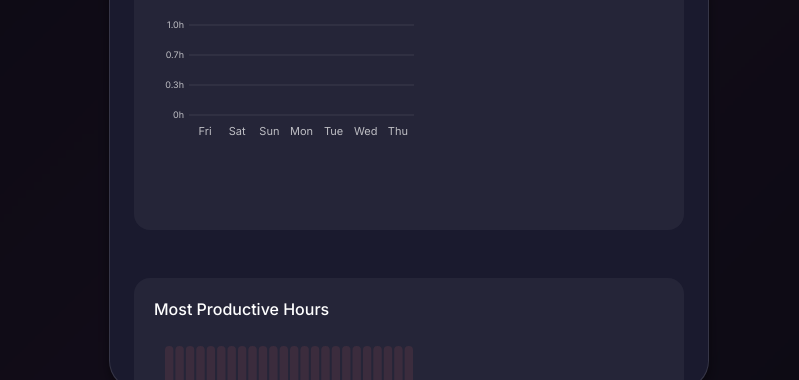
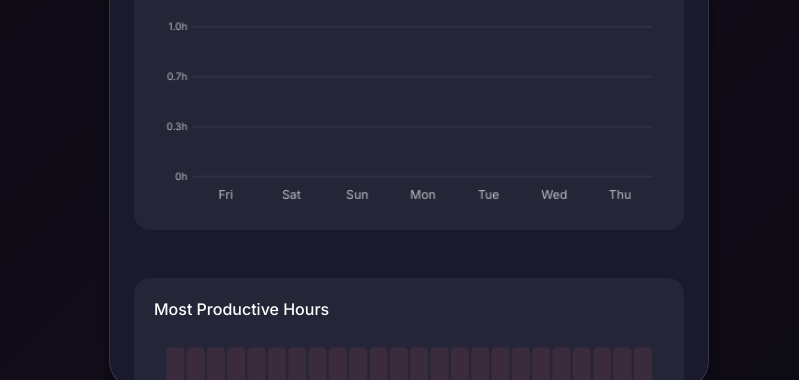
Before and after one commit to FatBobGo/pomodoro-timer-html, a plain HTML site: page index.html in a window 1280 px wide. Both pictures are taken after a click on the button "Stats". Shown: the part 371-751 px from the top of the page, without its empty margins (231-1030 px from the left). Drawn offline with Linux system fonts and the light colour scheme.

Commit message:
fix: improve canvas rendering and layout to prevent overlap and ensure proper scaling

```diff
--- a/app.js
+++ b/app.js
@@ -670,7 +670,11 @@ const ChartRenderer = {
             canvas.width = width * dpr;
             canvas.height = height * dpr;
 
-            // Now apply scale (only once, after the reset)
+            // Clear and reset transform, then apply scale for crisp drawing
+            ctx.clearRect(0, 0, canvas.width, canvas.height);
+            if (typeof ctx.setTransform === 'function') {
+                ctx.setTransform(1, 0, 0, 1, 0, 0);
+            }
             ctx.scale(dpr, dpr);
 
             // Padding adjusted for label visibility
@@ -782,7 +786,11 @@ const ChartRenderer = {
             canvas.width = width * dpr;
             canvas.height = height * dpr;
 
-            // Now apply scale (only once, after the reset)
+            // Clear and reset transform, then apply scale for crisp drawing
+            ctx.clearRect(0, 0, canvas.width, canvas.height);
+            if (typeof ctx.setTransform === 'function') {
+                ctx.setTransform(1, 0, 0, 1, 0, 0);
+            }
             ctx.scale(dpr, dpr);
 
             const padding = { top: 10, right: 10, bottom: 25, left: 10 };
--- a/styles.css
+++ b/styles.css
@@ -787,6 +787,15 @@ body {
     min-height: 80px;
 }
 
+/* Ensure canvas elements fill their containers and render as block elements
+   This prevents unexpected overlap and layout issues when redrawing charts */
+.chart-container canvas,
+.heatmap-container canvas {
+    width: 100%;
+    height: 100%;
+    display: block;
+}
+
 /* ===========================================
    Responsive Adjustments
    =========================================== */
```
